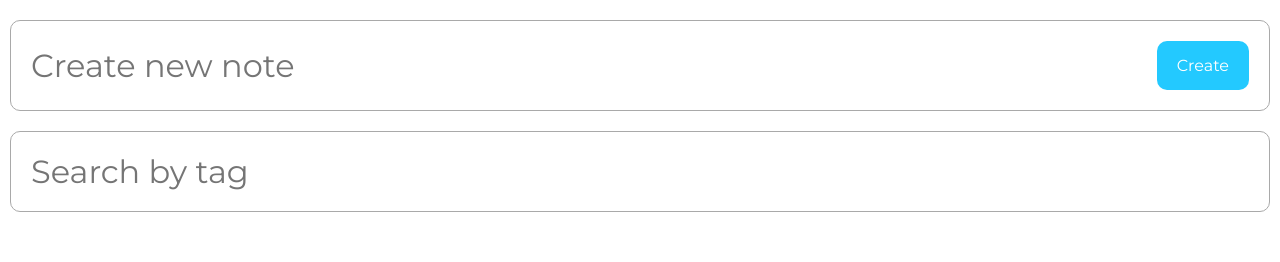
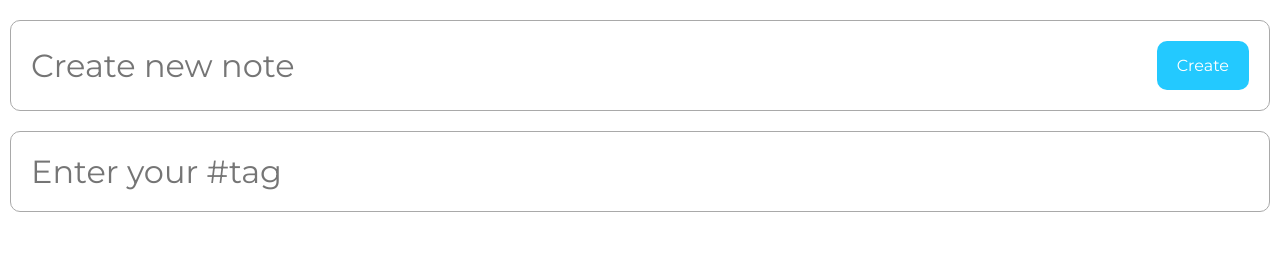
Before and after one commit to Alissse271/notes-app, a React (Create React App) app: page / in a window 1280 px wide. Shown: the top 262 px of the page. Built offline with nearby package versions, Linux system fonts and the light colour scheme.

Commit message:
refactor(components): remove unnecessary props

```diff
--- a/src/components/Search/Search.tsx
+++ b/src/components/Search/Search.tsx
@@ -4,7 +4,6 @@ import { StyledSearch } from './styles';
 interface SearchProps {
     type: HTMLInputTypeAttribute;
     placeholder: string;
-    pattern: string;
     value: string;
     onChange: (event: ChangeEvent<HTMLInputElement>) => void;
     className?: string;
@@ -16,13 +15,11 @@ export const Search = ({
     value,
     onChange,
     className,
-    pattern,
 }: SearchProps) => {
     return (
         <StyledSearch
             type={type}
             placeholder={placeholder}
-            pattern={pattern}
             value={value}
             onChange={onChange}
             className={className}
--- a/src/templates/MainTemplate/MainTemplate.tsx
+++ b/src/templates/MainTemplate/MainTemplate.tsx
@@ -38,11 +38,9 @@ export const MainTemplate = () => {
             <CreateNoteBlock />
             <StyledSearch
                 type="search"
-                pattern="/#\w+/g"
-                placeholder="Search by tag"
+                placeholder="Enter your #tag"
                 {...search}
             />
-
             {filteredList.length ? (
                 <NotesList notes={filteredList} />
             ) : (
```
